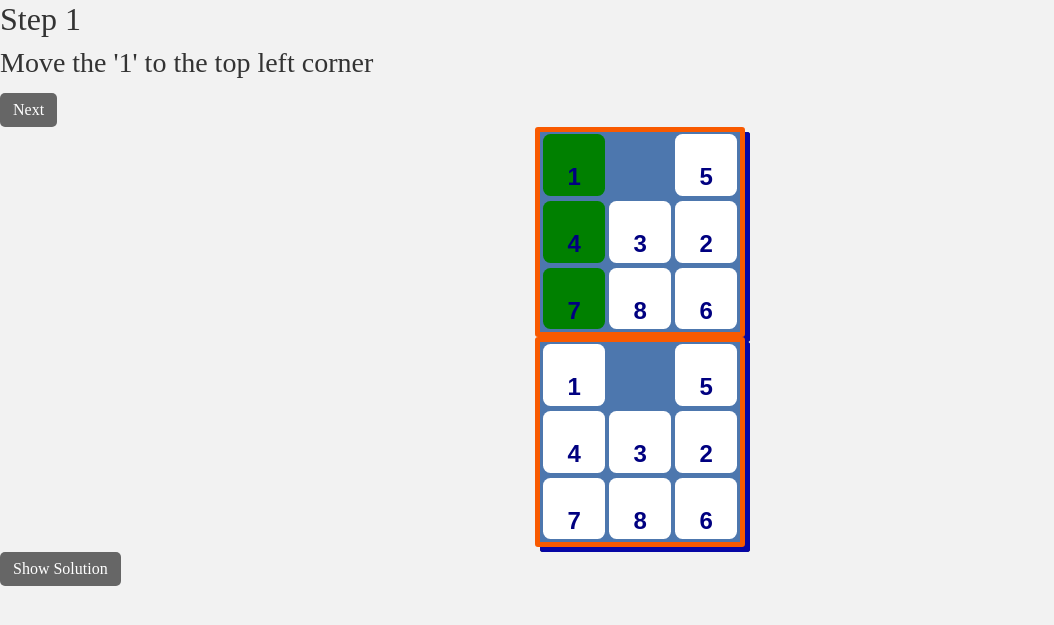
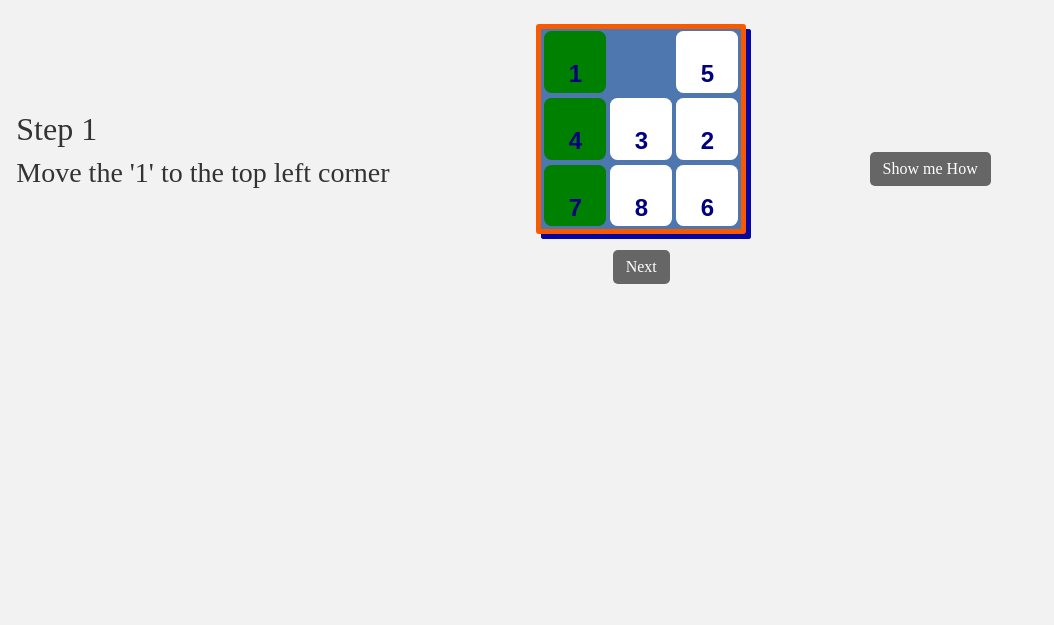
Before and after one commit to lucyhecht1/Interactive-Slide-Puzzle, a Flask app: page /learn/1 in a window 1280 px wide. Shown: the part 56-681 px from the top of the page, without its empty margins (0-1054 px from the left). Run offline with Flask 3, Linux system fonts and the light colour scheme; some libraries are stand-ins or nearby versions.

Commit message:
Added the html, css, and js for the click-downs on the learn pages (Show me How and Stack and Slide strategy)

```diff
--- a/Sliding-Puzzle-main/static/learn.js
+++ b/Sliding-Puzzle-main/static/learn.js
@@ -2,7 +2,6 @@ $(document).ready(function() {
 
     $('#strategyButton').hide()
     show_strategy_Button();
-    clickStrategy()
 
     $('#backButton').hide()
     showBackButton();
@@ -16,10 +15,16 @@ $(document).ready(function() {
     showQuizButton();
     clickQuiz();
 
+    $('#strategyButton').on('click', function() {
+        $('#strategy').slideToggle();
+    });
+
+    $('#instructionsButton').on('click', function() {
+        $('#instructions').slideToggle();
+    });
+
 });
 // Hide the view item button initially
-
-
 
 // Show the next button when the page is loaded
 
@@ -84,17 +89,7 @@ function clickNext(){
     });
 }
 
-function clickStrategy(){
-    // Click event handler for the next button
-    let origin_page = window.location.pathname.split('/').pop();
-    $('#strategyButton').click(function() {
-        window.location.href = '/strategy/' + origin_page;
-        // passing in the origin_page
-        })
-}
-
 function clickQuiz(){
-    // Click event handler for the next button
     $('#quizButton').click(function() {
         window.location.href = '/quiz/1';
         })
--- a/Sliding-Puzzle-main/static/style.css
+++ b/Sliding-Puzzle-main/static/style.css
@@ -69,7 +69,7 @@ h1 {
 	float: left;
 	text-align: center;
 	font-size: 150%;
-	font-family: Arial, Helvetica, sans-serif;
+	font-family: Arial, Helvetica, serif;
 	font-weight: bold;
 	position: relative;
 	border-radius: 7.5px;
--- a/Sliding-Puzzle-main/templates/layout.html
+++ b/Sliding-Puzzle-main/templates/layout.html
@@ -15,9 +15,7 @@
   <!-- Bootstrap CSS -->
   <link rel="stylesheet" href="https://stackpath.bootstrapcdn.com/bootstrap/4.2.1/css/bootstrap.min.css">
 
-
   <link rel="stylesheet" href="{{url_for('static', filename='style.css')}}">
-
 
 
     <title>Slide Puzzles yay</title>
--- a/Sliding-Puzzle-main/templates/learn.html
+++ b/Sliding-Puzzle-main/templates/learn.html
@@ -6,22 +6,43 @@
     <script type="text/javascript" src="{{ url_for('static', filename='learn.js') }}"></script>
 </head>
 
-<h2>
-    Step {{id}}
-</h2>
+<div class="row">
+    <div class="col-md-4 mt-4">
+        <h2> Step {{id}} </h2>
+        <h3>{{description}}</h3>
+    </div>
 
-<h3>{{description}}</h3>
-<div id="success" data-step = '{{id}}'></div>
-<div id="source">
-<button id="backButton" class="styled-button">Back</button>
-<button id="nextButton" class="styled-button">Next</button>
-<button id="strategyButton" class="styled-button">Stack and Slide Strategy</button>
-<button id="quizButton" class="styled-button">Quiz yourself</button>
+    <div class="col-md-4 mt-4 text-center justify-content-center align-items-center">
+        <div id="success" data-step = '{{id}}'></div>
+        <div id="source">
+        </div>
+        <button id="backButton" class="styled-button mt-3">Back</button>
+        <button id="quizButton" class="styled-button mt-3">Quiz yourself</button>
+        <button id="nextButton" class="styled-button mt-3">Next</button>
+    </div>
 
+    <div class="col-md-4 mt-4">
+        <!--Roll down - show solution -->
+        <button id="strategyButton" class="styled-button">Stack and Slide Strategy</button>
+            <div id="strategy" class="strategy-container">
+                <h4>Stack and Slide Strategy</h4>
+                <p> In such a scenario, when we need to add two more elements to a row or collumn: <br></p>
+            </div>
 
+        <br>
+
+        <button id="instructionsButton" class="styled-button">Show me How</button>
+            <div id="instructions" class="instructions-container">
+                <p>This is where we will add instructions or a blurb.</p>
+                <p>The GIF showing the user what to do will go here:</p>
+
+                <div id="visual">
+                    <button id="showSolution" class="styled-button">Show Solution</button>
+                </div>
+            </div>
+
+    </div>
 </div>
-<div id="visual"></div>
-<button id="showSolution" class="styled-button">Show Solution</button>
 
 <script>
 
@@ -41,8 +62,5 @@ $("#showSolution").click(function(){
     solveStep(solution)
 })
 
-
-// Handler for view item button
-
 </script>
 {% endblock %}
--- a/Sliding-Puzzle-main/templates/strategy.html
+++ b/Sliding-Puzzle-main/templates/strategy.html
@@ -23,12 +23,9 @@
                 </div>
                 </div>
             </div>
-
-
         </div>
 
         <div class="row">
-
             <a href="https://imgbb.com/"><img
                 src="https://i.ibb.co/bJGvCjY/Screenshot-2024-04-17-at-12-05-25-PM.png"
                  alt="picture of stack and slide" border="0"></a>
@@ -41,7 +38,6 @@
 </div>
 
 <script>
-
         function exit_strategy_page(){
             console.log("made it here");
             let originPage = window.location.pathname.split('/').pop();
```
Also changed, not shown: other parts of Sliding-Puzzle-main/static/style.css (+22 -4 lines).
